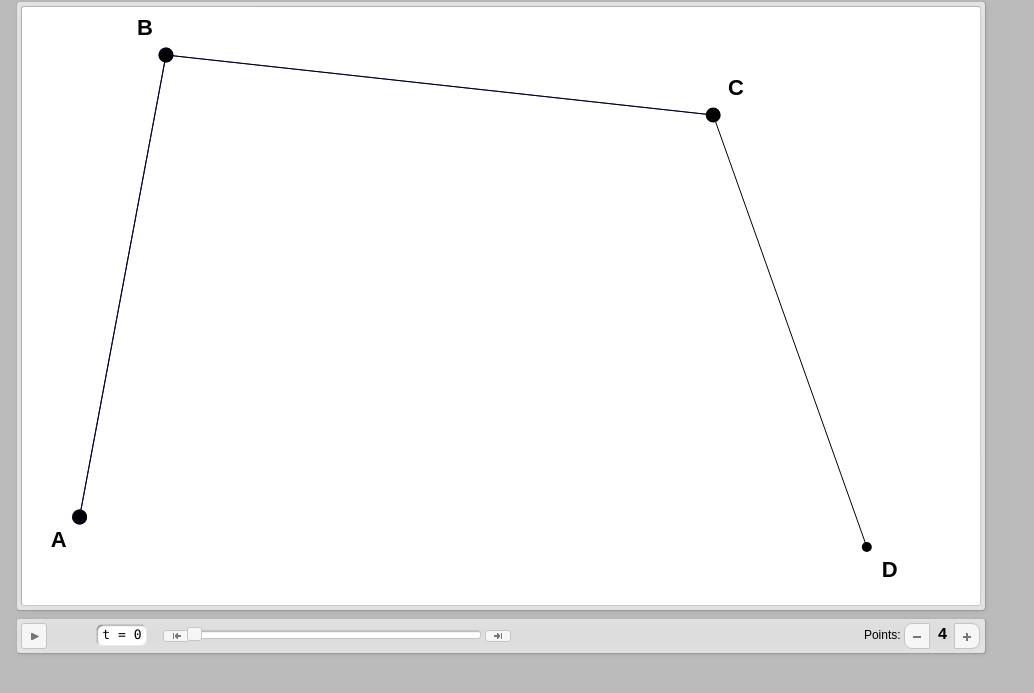
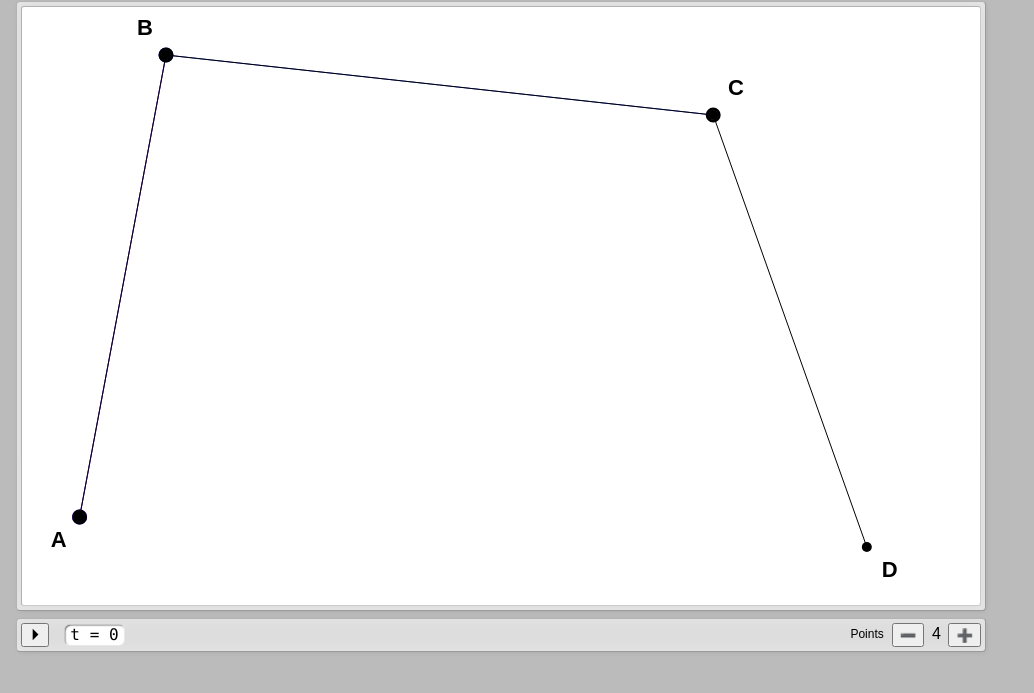
Before and after one commit to pdkl95/lerping_splines, a plain HTML site: page lerping_splines.html in a window 1280 px wide. Shown: the part 51-744 px from the top of the page, without its empty margins (0-1034 px from the left). Drawn offline with Linux system fonts and the light colour scheme.

Commit message:
removed jquery

```diff
--- a/lerping_splines.html
+++ b/lerping_splines.html
@@ -4,7 +4,6 @@
     <meta charset="utf-8">
     <title>LERPing Splines</title>
     <link rel="stylesheet" type="text/css" media="screen" href="basic.css">
-    <link rel="stylesheet" type="text/css" media="screen" href="jquery-ui.min.css">
     <link rel="stylesheet" type="text/css" media="screen" href="style.css" title="app_stylesheet">
   </head>
   <body>
@@ -38,11 +37,8 @@
           <div id="tbox_slider_btn_max"></div>
         </div>
 
-        <div class="pointsbox buttonbox bbright ui-widget-hrader">
-          <label for="num_points">Points:</label>
-          <button id="remove_point">-</button>
-          <div id="num_points" class="">4</div>
-          <button id="add_point">+</button>
+        <div class="pointsbox buttonbox bbright">
+          <div id="points_wrapper"><div id="points_label">Points</div><button id="remove_point" class="btn">&#x2796;</button><div id="num_points">4</div><button id="add_point" class="btn">&#x2795;</button></div>
         </div>
       </div>
     </div>
@@ -53,8 +49,6 @@
 
     <footer></footer>
 
-    <script type="text/javascript" src="jquery.min.js"></script>
-    <script type="text/javascript" src="jquery-ui.min.js"></script>
     <script type="text/javascript" src="main.js"></script>
   </body>
 </html>
--- a/main.js
+++ b/main.js
@@ -171,7 +171,6 @@
             return '#555';
         }
       }).call(this);
-      console.log("lerp<" + this.order + "> color", this.color);
       this.position = {
         x: this.from.x,
         y: this.from.y
@@ -272,6 +271,7 @@
     }
 
     LERPingSplines.prototype.init = function() {
+      var ref, ref1;
       console.log('Starting init()...');
       this.running = false;
       this.content_el = this.context.getElementById('content');
@@ -292,55 +292,38 @@
       this.points = [];
       this.enabled_points = 0;
       this.reset_loop();
-      this.btn_play_pause = $('#button_play_pause').button({
-        icon: 'ui-icon-play',
-        showLabel: false
-      });
-      this.btn_play_pause.click(this.on_btn_play_pause_click);
-      this.num_points = $('#num_points');
-      this.add_point_btn = $('#add_point').button({
-        icon: 'ui-icon-plus',
-        showLabel: false
-      });
-      this.add_point_btn.click(this.on_add_point_btn_click);
-      this.remove_point_btn = $('#remove_point').button({
-        icon: 'ui-icon-minus',
-        showLabel: false
-      });
-      this.remove_point_btn.click(this.on_remove_point_btn_click);
-      this.tvar = $('#tvar');
-      this.tslider_btn_min = $('#tbox_slider_btn_min').button({
-        showLabel: false,
-        icon: 'ui-icon-arrowthickstop-1-w',
-        click: this.on_tslide_btn_min_click
-      });
-      this.tslider_btn_min.click(this.on_tslide_btn_min_click);
-      this.tslider_btn_max = $('#tbox_slider_btn_max').button({
-        showLabel: false,
-        icon: 'ui-icon-arrowthickstop-1-e'
-      });
-      this.tslider_btn_max.click(this.on_tslide_btn_max_click);
+      this.btn_play_pause = this.context.getElementById('button_play_pause');
+      console.log(this.btn_play_pause);
+      this.btn_play_pause.addEventListener('click', this.on_btn_play_pause_click);
+      this.num_points = this.context.getElementById('num_points');
+      this.add_point_btn = this.context.getElementById('add_point');
+      if ((ref = this.add_point_btn) != null) {
+        ref.addEventListener('click', this.on_add_point_btn_click);
+      }
+      this.remove_point_btn = this.context.getElementById('remove_point');
+      if ((ref1 = this.remove_point_btn) != null) {
+        ref1.addEventListener('click', this.on_remove_point_btn_click);
+      }
+      this.tvar = this.context.getElementById('tvar');
+      this.tslider_btn_min = this.context.getElementById('tbox_slider_btn_min');
+      this.tslider_btn_min.addEventListener('click', this.on_tslide_btn_min_click);
+      this.tslider_btn_max = this.context.getElementById('tbox_slider_btn_max');
+      this.tslider_btn_max.addEventListener('click', this.on_tslide_btn_max_click);
       this.tslider_saved_running_status = this.running;
-      this.tslider = $('#tbox_slider').slider({
-        min: 0.0,
-        max: 1.0,
-        step: 0.01,
-        change: this.on_tslider_change,
-        slide: this.on_tslider_slide,
-        stop: this.on_tslider_stop
-      });
+      this.tslider = this.context.getElementById('tbox_slider');
       this.context.addEventListener('mousemove', this.on_mousemove);
       this.context.addEventListener('mousedown', this.on_mousedown);
       this.context.addEventListener('mouseup', this.on_mouseup);
       console.log('init() completed!');
       this.add_initial_points();
-      return this.update();
+      this.update();
+      return this.stop();
     };
 
     LERPingSplines.prototype.debug = function(msg_text) {
       var hdr, line, msg, timestamp;
       if (this.debugbox == null) {
-        this.debugbox = $('#debugbox');
+        this.debugbox = this.context.getElementById('debugbox');
         this.debugbox.removeClass('hidden');
       }
       hdr = $('<span/>', {
@@ -416,16 +399,16 @@
 
     LERPingSplines.prototype.update_enabled_points = function() {
       if (this.enabled_points < LERPingSplines.max_points) {
-        this.add_point_btn.button("enable");
+        this.add_point_btn.disabled = false;
       } else {
-        this.add_point_btn.button("disable");
+        this.add_point_btn.disabled = true;
       }
       if (this.enabled_points > LERPingSplines.min_points) {
-        this.remove_point_btn.button("enable");
+        this.remove_point_btn.disabled = false;
       } else {
-        this.remove_point_btn.button("disable");
+        this.remove_point_btn.disabled = true;
       }
-      this.num_points.text("" + this.enabled_points);
+      this.num_points.textContent = "" + this.enabled_points;
       return this.update();
     };
 
@@ -518,8 +501,7 @@
       while (this.t > 1.0) {
         this.t -= 1.0;
       }
-      this.tvar.text(this.t.toFixed(2));
-      return this.tslider.slider("option", "value", this.t);
+      return this.tvar.textContent = this.t.toFixed(2);
     };
 
     LERPingSplines.prototype.start = function() {
@@ -527,18 +509,14 @@
 
       } else {
         this.running = true;
-        this.btn_play_pause.button("option", "icon", "ui-icon-pause");
+        this.btn_play_pause.innerHTML = "&#x23F8;";
         return this.schedule_first_frame();
       }
     };
 
     LERPingSplines.prototype.stop = function() {
-      if (this.running) {
-        this.running = false;
-        return this.btn_play_pause.button("option", "icon", "ui-icon-play");
-      } else {
-
-      }
+      this.running = false;
+      return this.btn_play_pause.innerHTML = "&#x23F5;";
     };
 
     LERPingSplines.prototype.clamp_to_canvas = function(v) {
@@ -812,7 +790,7 @@
 
   })();
 
-  $(document).ready((function(_this) {
+  document.addEventListener('DOMContentLoaded', (function(_this) {
     return function() {
       APP = new LERPingSplines(document);
       APP.init();
--- a/style.css
+++ b/style.css
@@ -165,6 +165,11 @@ footer {
   float: right;
 }
 
+.buttonbox.bbright:after {
+  content: " ";
+  clear: both;
+}
+
 .buttonbox.bbright ~ hr {
   margin-top: 4px;
   margin-bottom: 4px;
@@ -193,43 +198,42 @@ td.blank {
   border: none;
 }
 
-#runbox {
-  min-width: 5em;
+#button_play_pause {
+  font-size: 16px;
+  padding: 1px 8px;
 }
 
-#add_point {
-  border-top-right-radius: 8px;
-  border-bottom-right-radius: 8px;
-  border-top-left-radius: 0;
-  border-bottom-left-radius: 0;
+#points_wrapper {
+  display: inline-block;
+  text-align: left;
+  position: relative;
+  white-space: nowrap;
+  vertical-align: top;
+  margin-bottom: 3px;
 }
 
-#remove_point {
-  border-top-right-radius: 0;
-  border-bottom-right-radius: 0;
-  border-top-left-radius: 8px;
-  border-bottom-left-radius: 8px;
+#points_label,
+#add_point,
+#remove_point,
+#num_points {
+  display: inline-block;
+  margin: 0;
+  vertical-align: top;
+  text-align: center;
+  height: 24px;
 }
 
-#add_point,
-#remove_point {
+#points_label {
+  margin-right: 0.5rem;
+  width: auto;
+  padding-top: 3px;
 }
 
 #num_points {
-  position: relative;
-  font-weight: bold;
-  font-family: monospace;
   font-size: 16px;
-  padding: 0;
   cursor: auto;
-  display: inline-block;
-  text-align: center !important;
-  height: 16px;
-  width: 16px;
-  min-height: 16px;
-  min-width: 16px;
-  max-height: 16px;
-  max-width: 16px;
+  padding-top: 3px;
+  width: 24px;
 }
 
 .buttonbox + .buttonbox {
@@ -242,7 +246,8 @@ td.blank {
   background-color: #fff;
 }
 
-#tbox2 {
+#tbox > pre {
+  font-size: 16px;
 }
 
 #tbox_slider {
```
Also changed, not shown: images/ui-icons_444444_256x240.png (deleted), images/ui-icons_555555_256x240.png (deleted), images/ui-icons_777620_256x240.png (deleted), images/ui-icons_777777_256x240.png (deleted), images/ui-icons_cc0000_256x240.png (deleted), images/ui-icons_ffffff_256x240.png (deleted), jquery-ui.min.css (deleted), jquery-ui.min.js (deleted), jquery.min.js (deleted), 1 other file.
